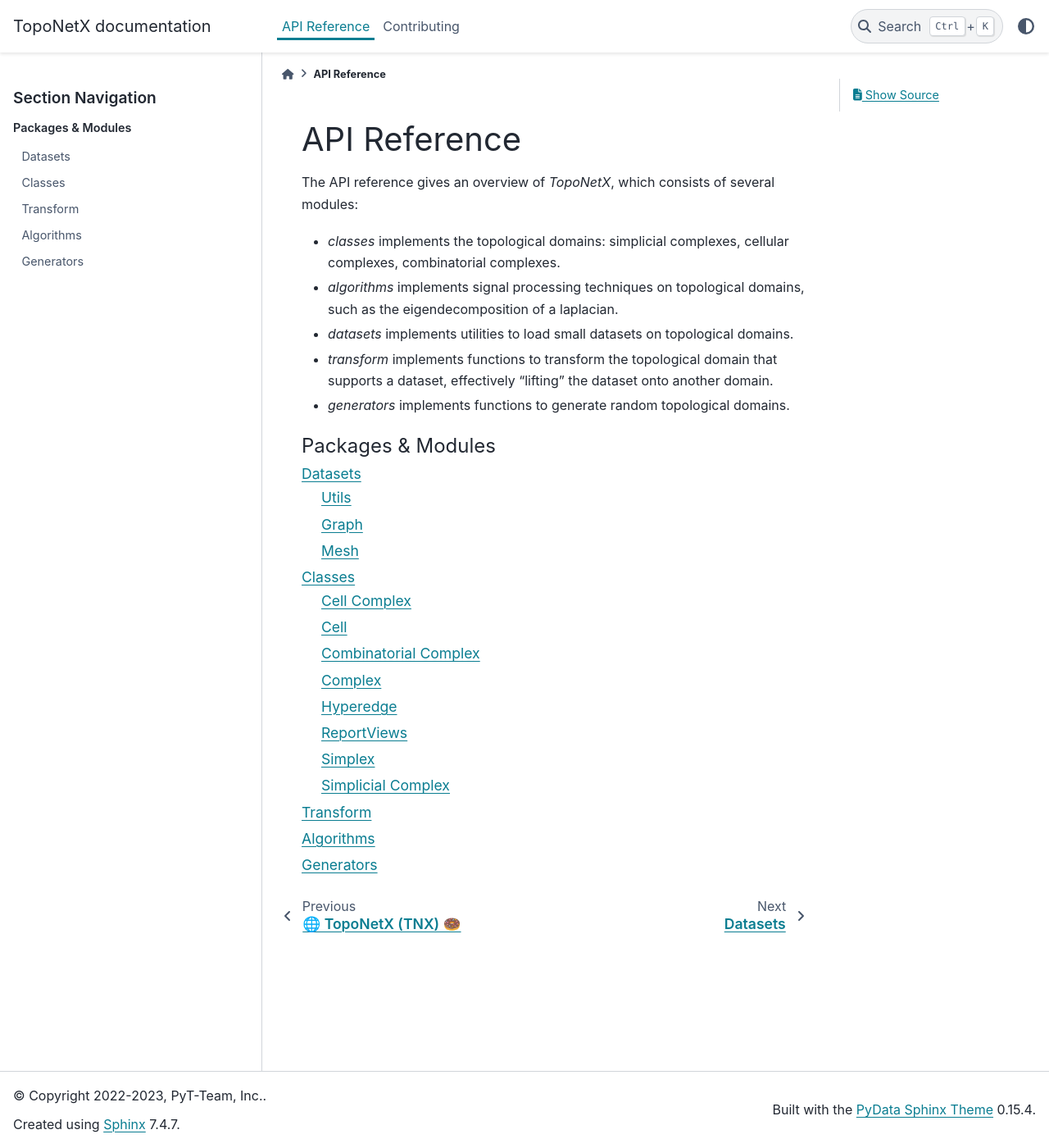
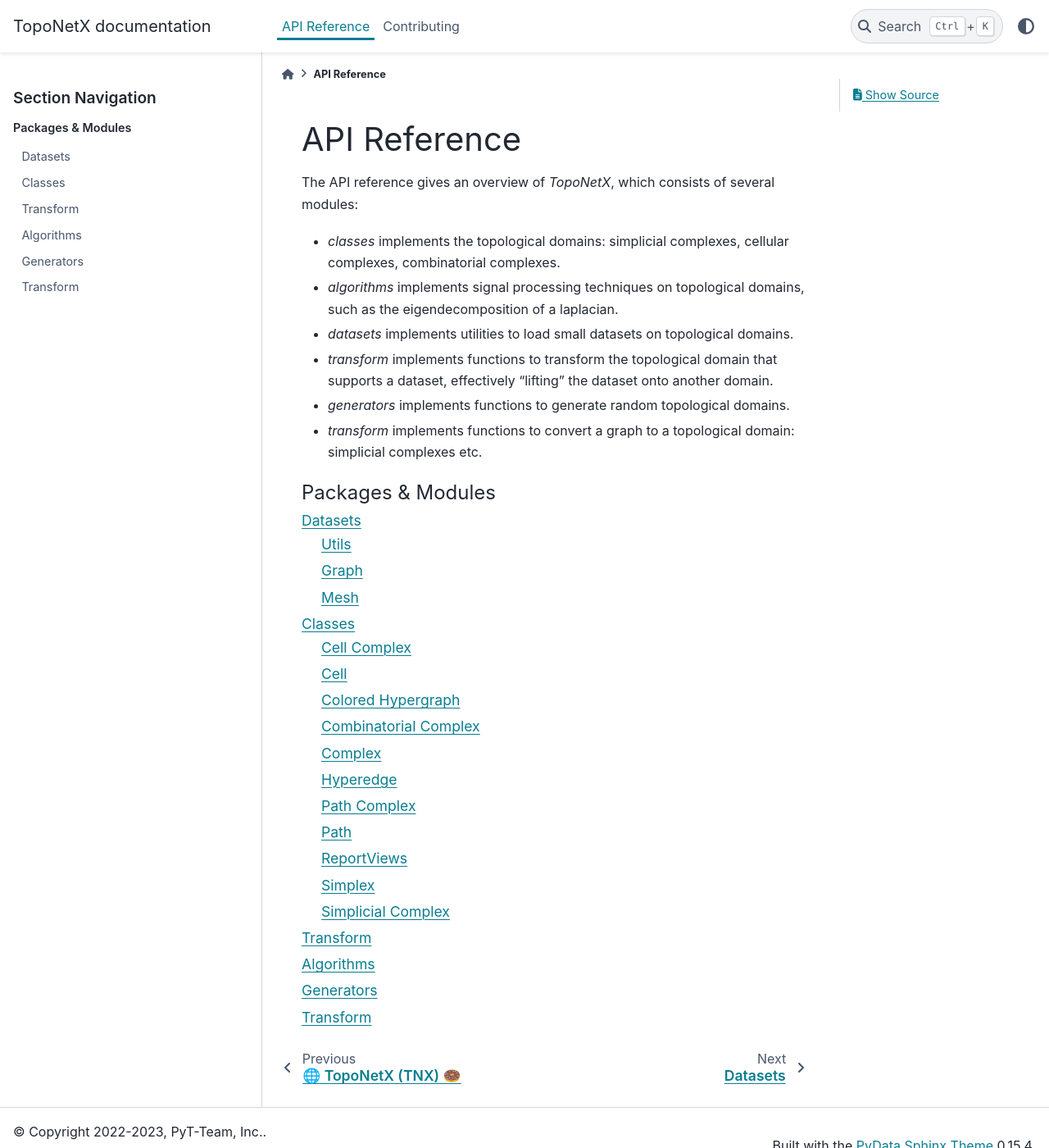
Before and after one commit to pyt-team/TopoNetX, a Sphinx documentation site: the page built from docs/api/index.rst, in a window 1280 px wide and 1400 px high. Shown: the whole window at 82% size. Built offline with Sphinx 7.4.7 and the PyData theme 0.15.4, drawn with Linux system fonts in a browser that asks for light colours; pages that are not in the unit, such as notebooks, are missing from menus.

Commit message:
Fixing Issues with generating documenation for the newer modules/methods

```diff
--- a/docs/api/index.rst
+++ b/docs/api/index.rst
@@ -9,6 +9,7 @@
 - `datasets` implements utilities to load small datasets on topological domains.
 - `transform` implements functions to transform the topological domain that supports a dataset, effectively "lifting" the dataset onto another domain.
 - `generators` implements functions to generate random topological domains.
+- `transform` implements functions to convert a graph to a topological domain: simplicial complexes etc.
 
 
 .. toctree::
@@ -20,3 +21,4 @@
    transform
    algorithms
    generators
+   transform
--- a/docs/api/transform.rst
+++ b/docs/api/transform.rst
@@ -2,5 +2,8 @@
 Transform
 *********
 
+.. automodule:: toponetx.transform.graph_to_cell_complex
+    :members:
+
 .. automodule:: toponetx.transform.graph_to_simplicial_complex
     :members:
```
Also changed, not shown: docs/api/algorithms.rst (+8 -0 lines), docs/api/classes.rst (+15 -0 lines).
